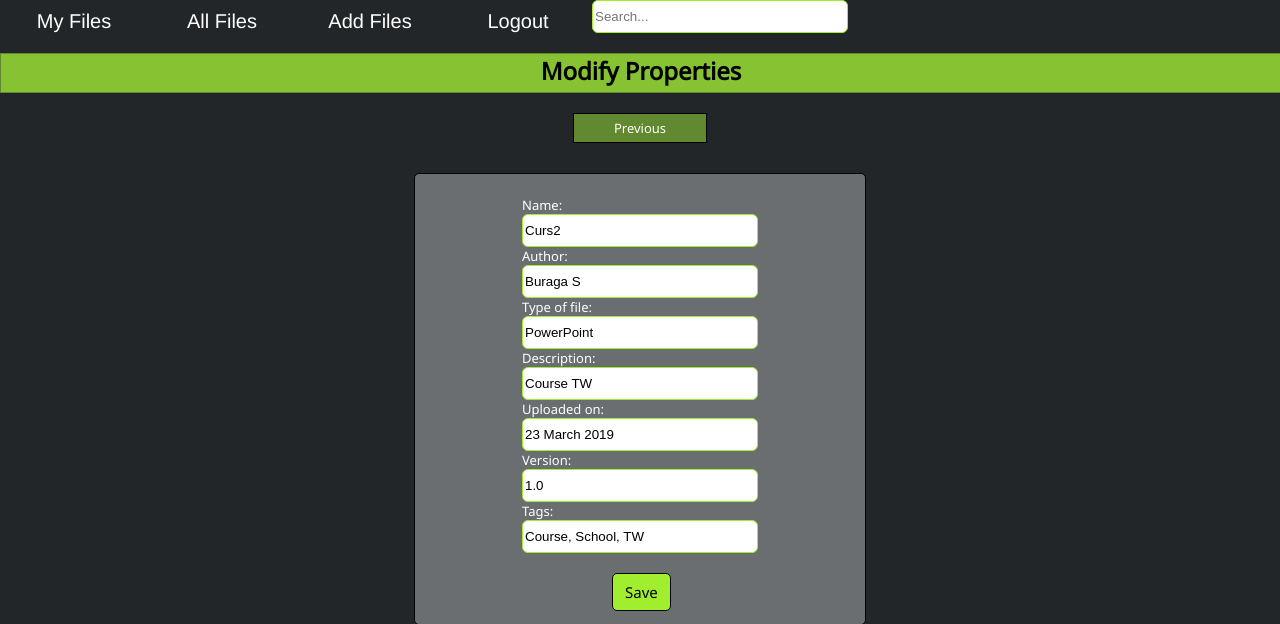
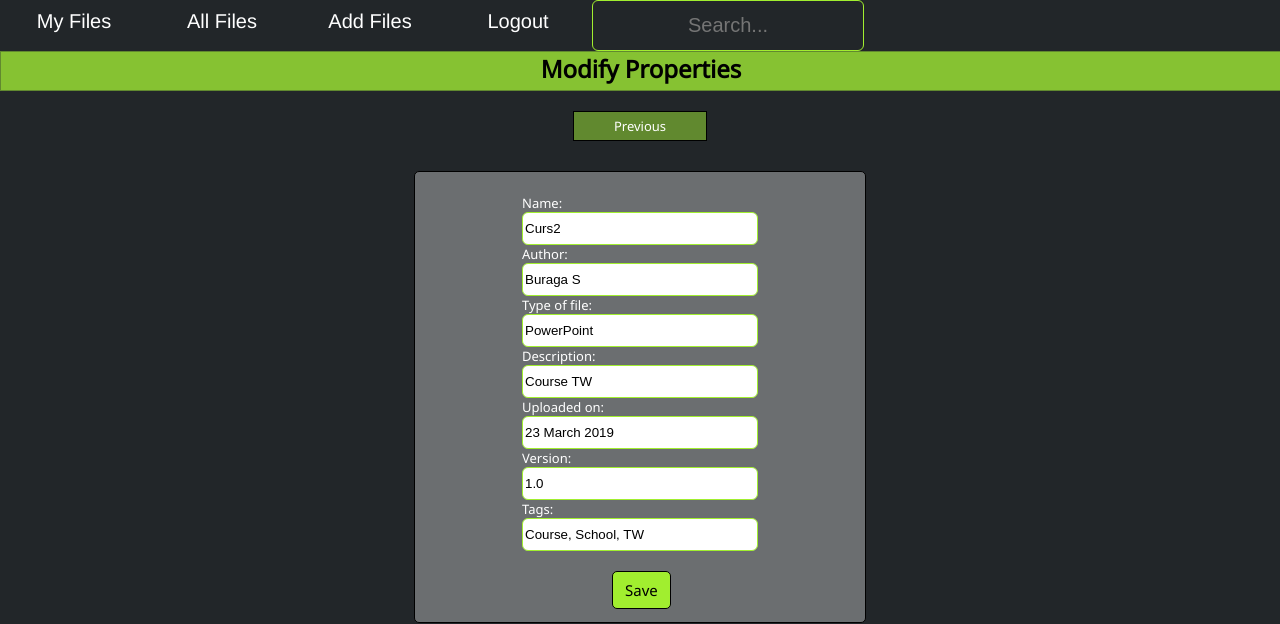
Before and after one commit to adechan/FOU, a PHP site: page /filepage/modifyproperties.html in a window 1280 px wide. Shown: the part 58-682 px from the top of the page. Run offline with PHP 8.4, Linux system fonts and the light colour scheme.

Commit message:
added search input

```diff
--- a/filepage/css/modifyfile.css
+++ b/filepage/css/modifyfile.css
@@ -46,6 +46,19 @@
   padding: 10px;
   font-size: 20px;
   width: 10%;
+}
+
+.buttonsList> input{
+  text-align: center ;
+  text-decoration: none;
+  color: white ;
+  float: left;
+  padding: 10px ;
+  font-size: 20px;
+  width: 10%;
+  text-align: center;
+  background-color:#222629 ;
+  border:0;
 }
 
 .buttonsList a:hover
```
Also changed, not shown: filepage/css/delete.css (+12 -1 lines), filepage/css/file.css (+12 -0 lines).
